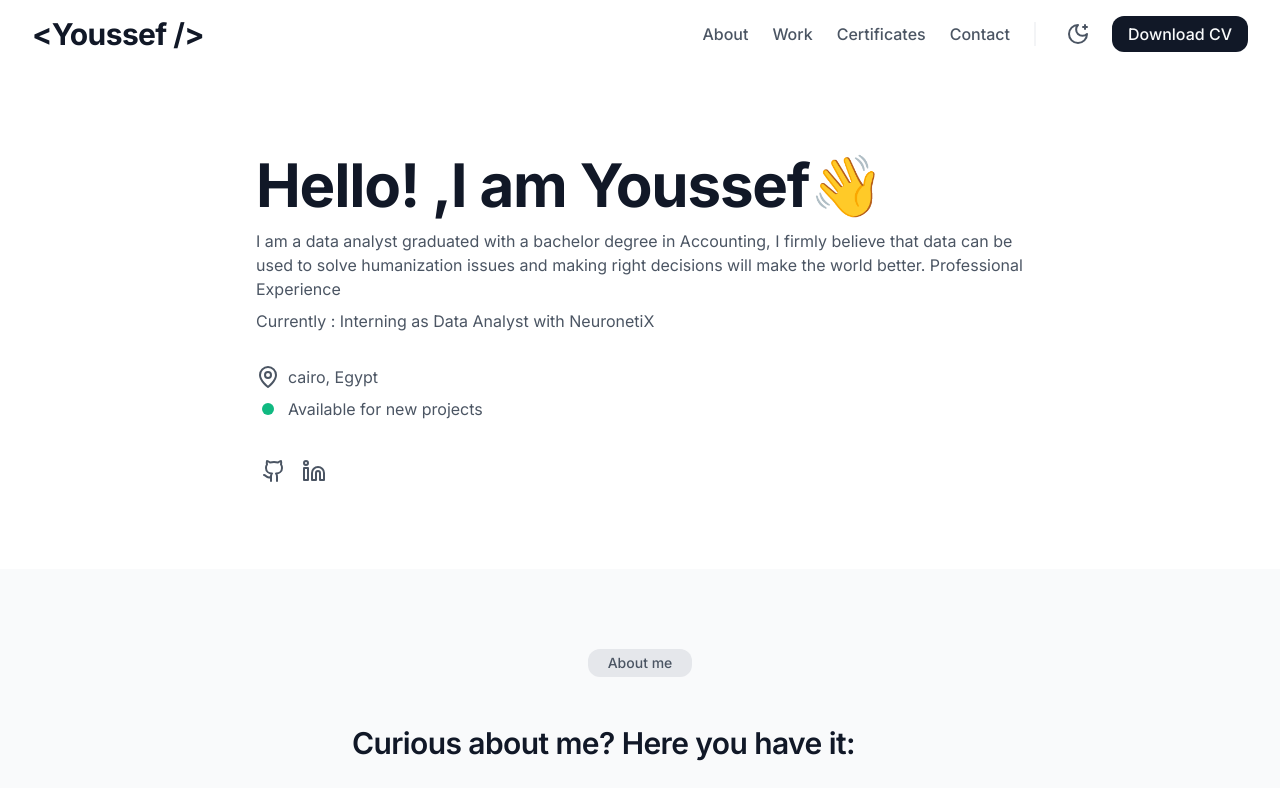
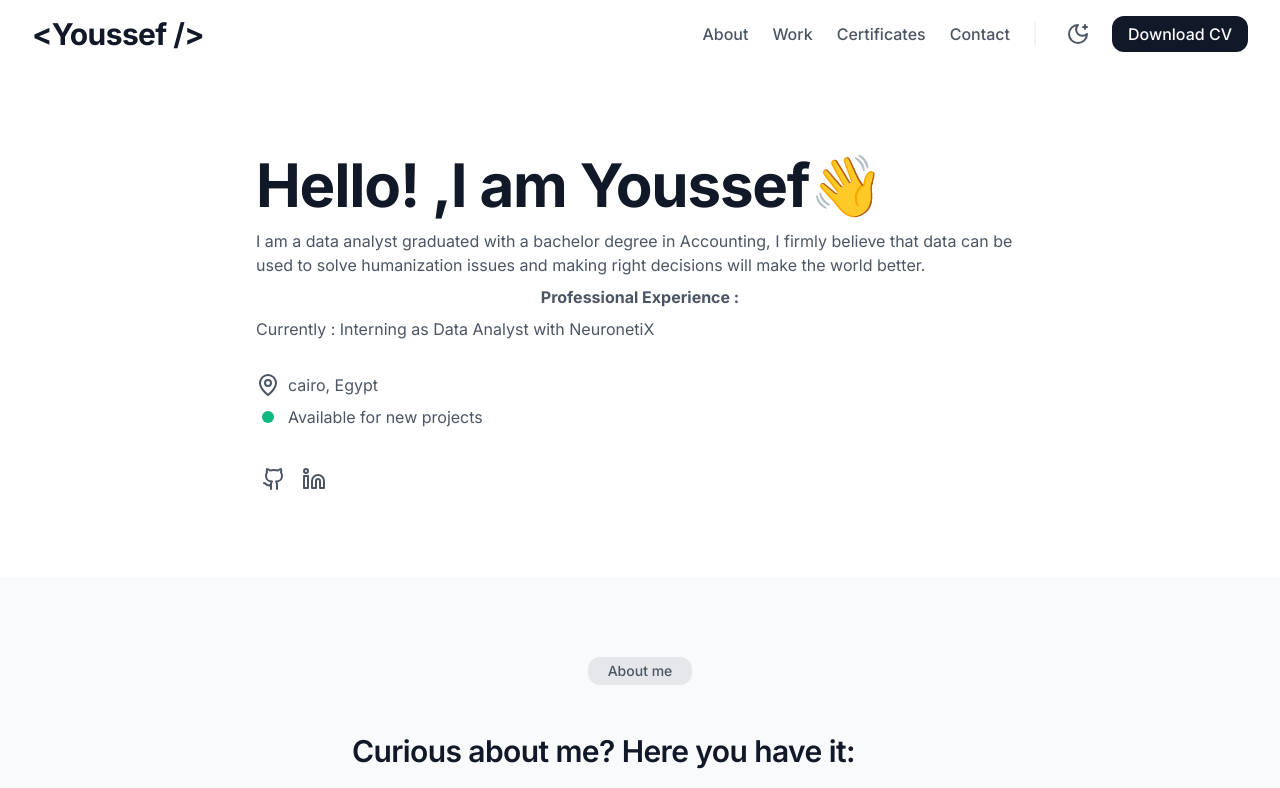
Before and after one commit to mohamedhesham569/youssef, a Next.js app: page / in a window 1280 px wide. Shown: the top 788 px of the page. Built offline with nearby package versions, Linux system fonts and the light colour scheme.

Commit message:
Update hero.tsx

```diff
--- a/src/components/sections/hero.tsx
+++ b/src/components/sections/hero.tsx
@@ -21,9 +21,11 @@ const HeroSection = () => {
             <Typography>
 
 I am a data analyst graduated with a bachelor degree in Accounting, I firmly believe that data can be used to solve humanization issues and making right decisions will make the world better.
-Professional Experience
 
             </Typography>
+            <p className='font-bold text-center'>
+            Professional Experience :
+            </p>
             <Typography>
             Currently : Interning as Data Analyst with NeuronetiX
             </Typography>
```
